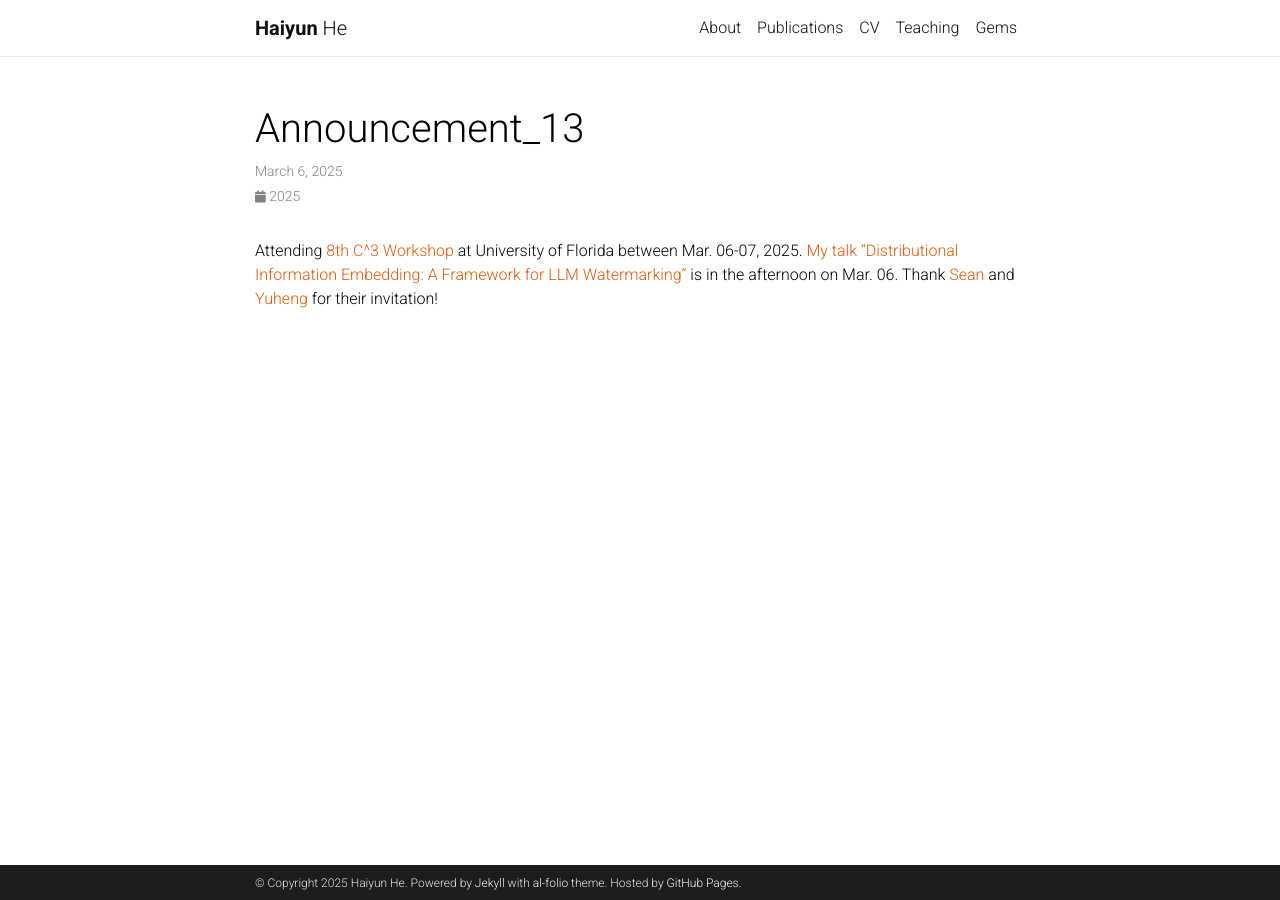
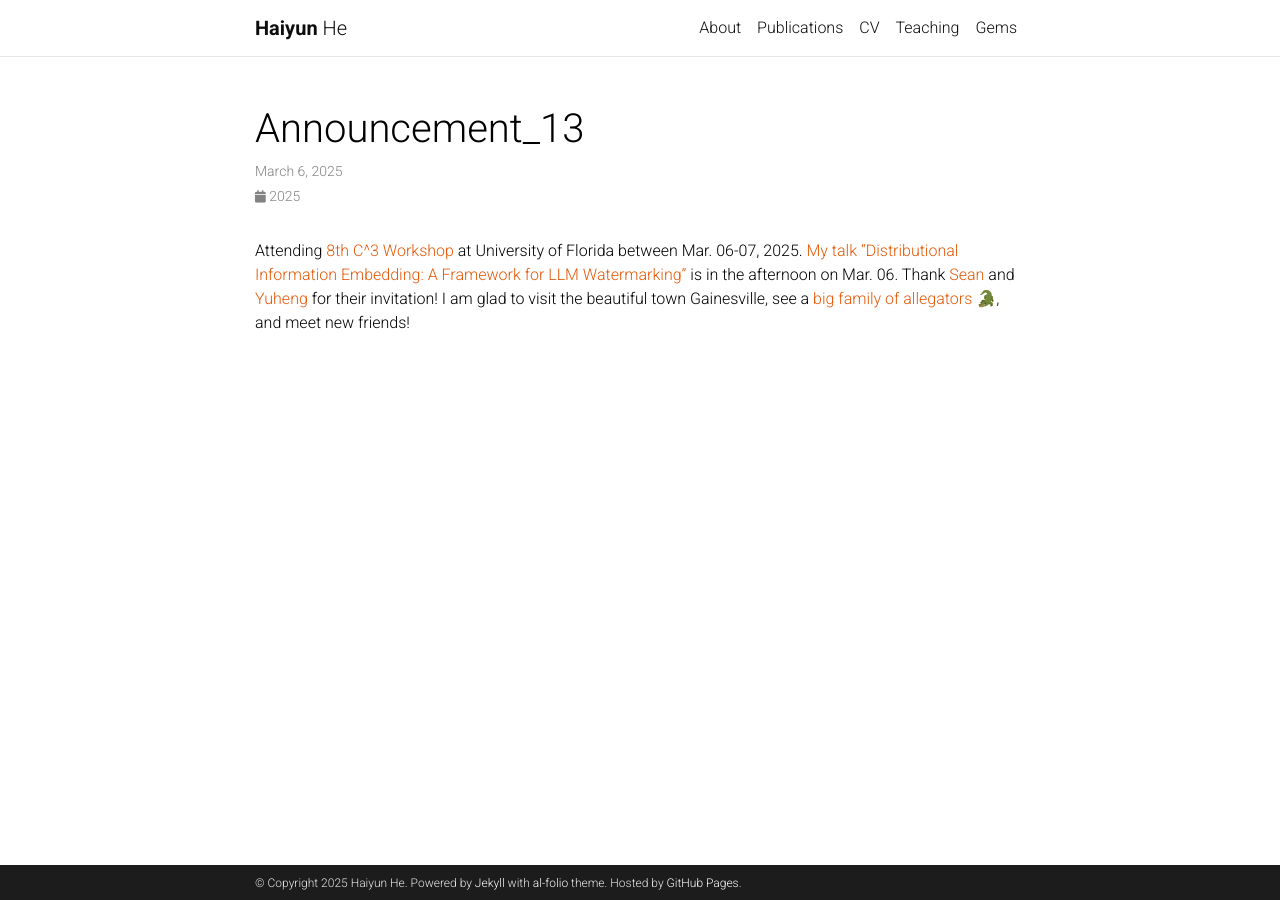
Before and after one commit to haiyun-he/haiyun-he.github.io, a Jekyll site: the page built from _news/announcement_13.md, in a window 1280 px wide. Built offline with Jekyll 4.4.1, drawn with Linux system fonts in a browser that asks for light colours; emoji names are drawn with the system emoji font; comment, search, counter and statistics services are not loaded; a style sheet for code colours, icons or effects is not loaded.

Commit message:
Updated News

```diff
--- a/_news/announcement_13.md
+++ b/_news/announcement_13.md
@@ -6,4 +6,4 @@ related_posts: false
 ---
 
 Attending [8th C^3 Workshop](https://meyn.ece.ufl.edu/c3/c3-8/) at University of Florida between Mar. 06-07, 2025. [My talk "Distributional Information Embedding:
-A Framework for LLM Watermarking"](/assets/pdf/UF_WM.pdf) is in the afternoon on Mar. 06. Thank [Sean](https://meyn.ece.ufl.edu/about/) and [Yuheng](https://buyuheng.github.io) for their invitation!
+A Framework for LLM Watermarking"](/assets/pdf/UF_WM.pdf) is in the afternoon on Mar. 06. Thank [Sean](https://meyn.ece.ufl.edu/about/) and [Yuheng](https://buyuheng.github.io) for their invitation! I am glad to visit the beautiful town Gainesville, see a [big family of allegators](/assets/img/allegator.jpeg) :crocodile:, and meet new friends!
```
Also changed, not shown: _news/announcement_12.md (+1 -1 lines), 1 other file.
